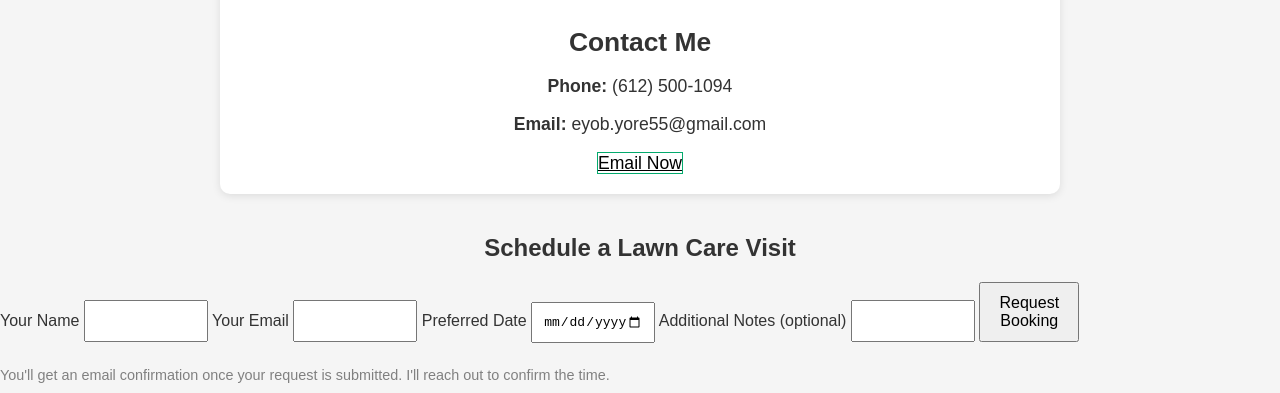
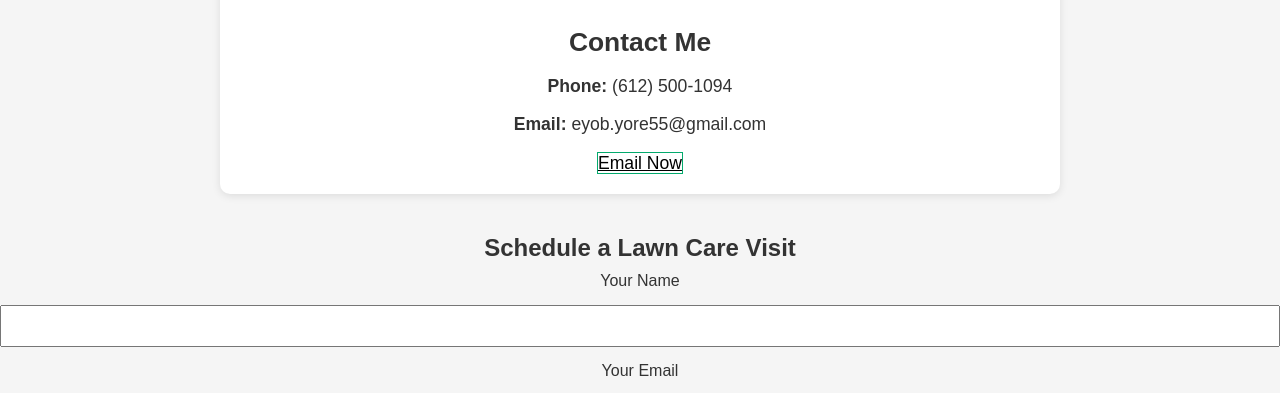
Before and after one commit to Penguins-Are-Cute/lawn_care, a plain HTML site: page index.html in a window 1280 px wide. Shown: the part 553-946 px from the top of the page. Drawn offline with Linux system fonts and the light colour scheme.

Commit message:
Update style.css

```diff
--- a/style.css
+++ b/style.css
@@ -52,16 +52,7 @@
     background-color: #04AA6D;
     color: white;
     }
-    .booking {
-      margin-top: 40px;
-    }
-    input, button {
-      padding: 10px;
-      font-size: 1em;
-      margin: 10px 0;
-      width: 100px;
 
-    }
     .button {
     background-color: #04AA6D; /* Green */
     border: none;
@@ -81,3 +72,23 @@
     color: black;
     border: 2px solid #04AA6D;
     }
+form {
+  display: flex;
+  flex-direction: column;
+  align-items: center;
+  gap: 15px;
+}
+
+.form-group {
+  display: flex;
+  flex-direction: column;
+  width: 100%;
+  max-width: 400px;
+}
+
+input {
+  padding: 10px;
+  font-size: 1em;
+  width: 100%;
+  box-sizing: border-box;
+}
```
